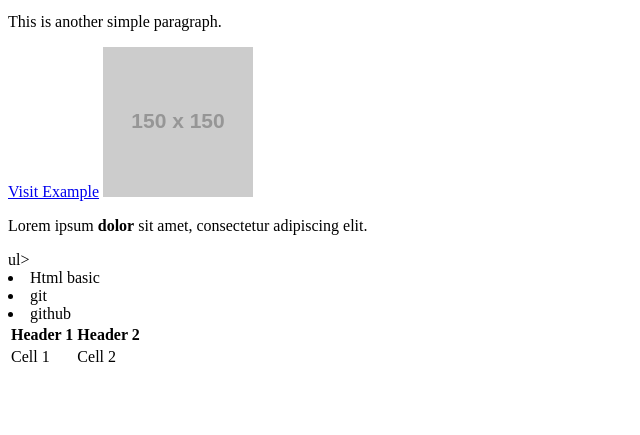
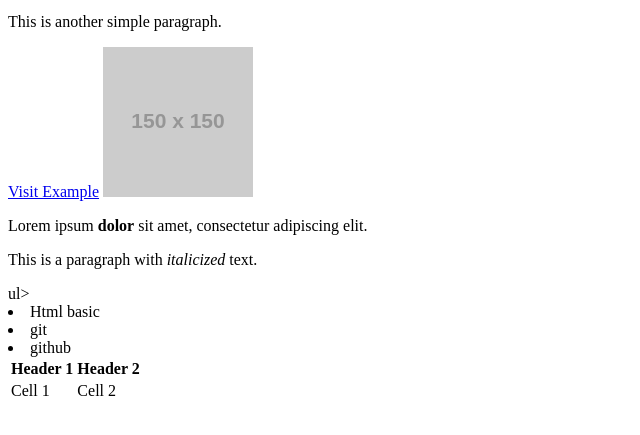
Before and after one commit to Desmond140/Moringa-class-, a plain HTML site: page index.html in a window 1280 px wide. Shown: the part 101-536 px from the top of the page, without its empty margins (0-640 px from the left). Drawn offline with Linux system fonts and the light colour scheme; placeholder pictures from the web are drawn by us.

Commit message:
added a new paragraph

```diff
--- a/index.html
+++ b/index.html
@@ -13,6 +13,7 @@
     <a href="https://www.example.com" target="_blank">Visit Example</a>
     <img src="https://via.placeholder.com/150" alt="Placeholder Image">
     <p>Lorem ipsum <strong>dolor</strong> sit amet, consectetur adipiscing elit.</p>
+    <p>This is a paragraph with <em>italicized</em> text.</p>
     ul>
       <li>Html basic</li>
       <li>git</li>
```
